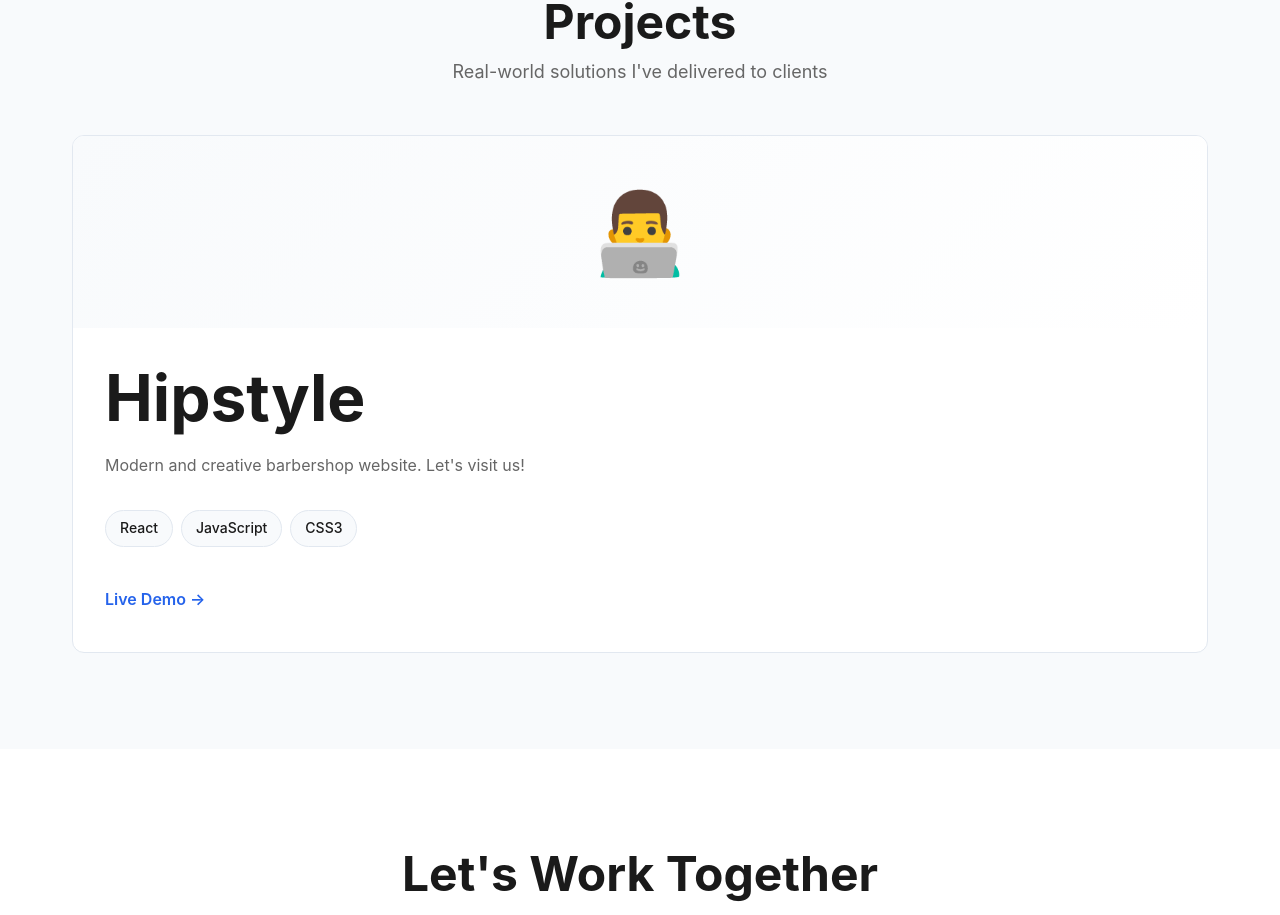
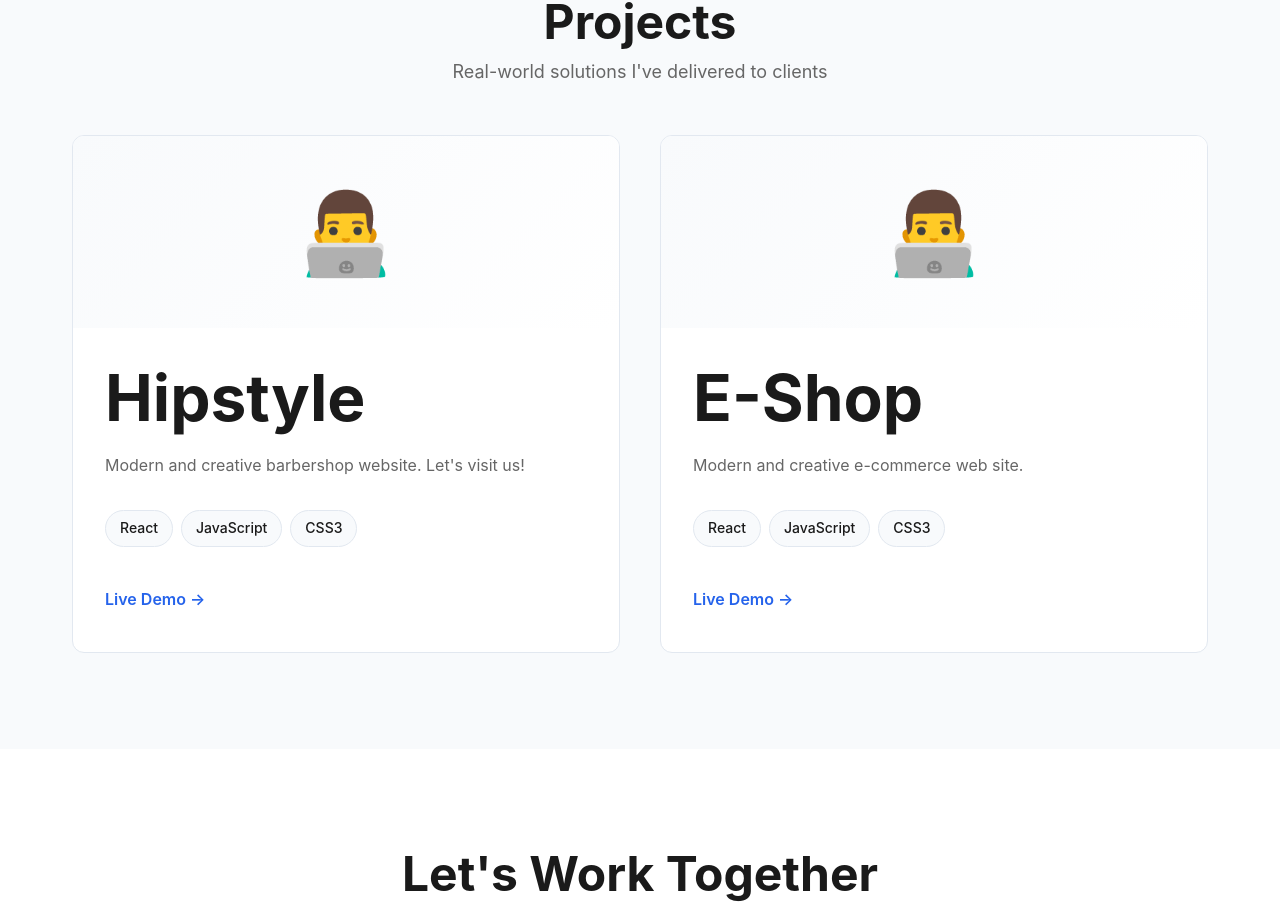
Before and after one commit to FrontEnddeveloping77/My-Portfolio-In-React, a React (Create React App) app: page / in a window 1280 px wide. Shown: the part 4755-5670 px from the top of the page. Built offline with nearby package versions, Linux system fonts and the light colour scheme.

Commit message:
abdulazizavazovportfolio

```diff
--- a/src/components/Projects/Projects.jsx
+++ b/src/components/Projects/Projects.jsx
@@ -12,6 +12,14 @@ function Projects({ language }) {
             technologies: ['React', 'JavaScript', 'CSS3'],
             image: '👨‍💻',
             demo: 'https://exam-seven-phi.vercel.app/'
+        },
+        {
+            id: 1,
+            title: t.projects.items[1].title,
+            description: t.projects.items[1].description,
+            technologies: ['React', 'JavaScript', 'CSS3'],
+            image: '👨‍💻',
+            demo: 'https://e-shop-rho-rouge.vercel.app/'
         }
     ];
 
--- a/src/translations/translations.js
+++ b/src/translations/translations.js
@@ -78,6 +78,10 @@ export const translations = {
                 {
                     title: 'Hipstyle',
                     description: 'Modern and creative barbershop website. Let\'s visit us!'
+                },
+                {
+                    title: "E-Shop",
+                    description: "Modern and creative e-commerce web site."
                 }
             ],
             github: 'GitHub',
@@ -191,6 +195,10 @@ export const translations = {
                 {
                     title: 'Hipstyle',
                     description: 'Современный и креативный веб-сайт для парикмахерской. Давайте посетим нас!'
+                },
+                {
+                    title: "E-Shop",
+                    description: "Современный и креативный веб-сайт для электронной магазин."
                 }
             ],
             github: 'GitHub',
@@ -304,6 +312,10 @@ export const translations = {
                 {
                     title: 'Hipstyle',
                     description: 'Sartaroshxona uchun zamonaviy va kreativ sartaroshxona veb sayti . Keling, bizga tashrif buyuring!'
+                },
+                {
+                    title: "E-Shop",
+                    description: "Zamonaviy va ijodiy elektron do'kon veb-sayti."
                 }
             ],
             github: 'GitHub',
```
